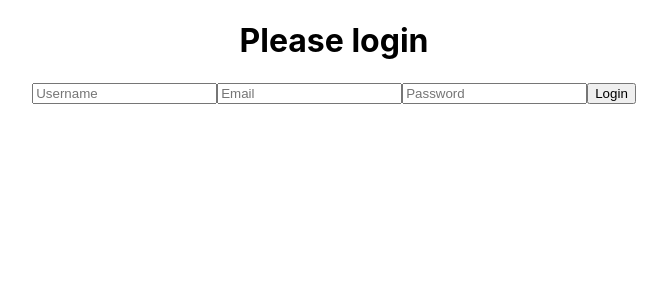
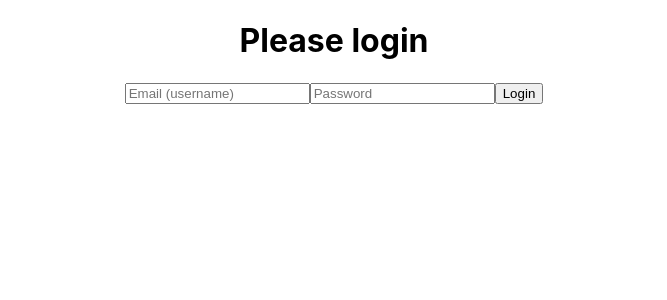
Before and after one commit to weightlifting-journal-13/frontend, a React (Create React App) app in the folder weightlifting/: page / in a window 1280 px wide. Shown: the top 300 px of the page, without its empty margins (306-973 px from the left). Built offline with nearby package versions, Linux system fonts and the light colour scheme.

Commit message:
added render props for Login, CreatePlan, MyPlans

```diff
--- a/weightlifting/src/App.js
+++ b/weightlifting/src/App.js
@@ -11,10 +11,17 @@ import './App.css';
 function App() {
   return (
     <div className="App">
-      <Route exact path='/' component={Login} />
+      {/* <Route exact path='/' component={Login} /> */}
+      <Route
+        exact path='/'
+        render={props => <Login {...props} />} />
       <PrivateRoute  exact path='/Dashboard' component={Dashboard}/>
-      <Route exact path='/CreatePlan' component={CreatePlan} />
-      <Route exact path='/MyPlans' component={MyPlans} />
+      <Route
+        exact path='/CreatePlan'
+        render={props => <CreatePlan {...props} />} />
+      <Route
+        exact path='/MyPlans'
+        render={props => <MyPlans {...props} />} />
     </div>
   );
 }
--- a/weightlifting/src/components/Login.js
+++ b/weightlifting/src/components/Login.js
@@ -1,47 +1,71 @@
-import React from 'react';
+import React, { useState } from 'react';
 import { axiosWithAuth } from '../utils/axiosWithAuth';
 
 
-const Login = () => {
+const Login = (props) => {
     // make post request to receive token from api
     //handle the token, navigate to 'Dashboard' component page
 
-
     //setup useState to store inital state/data
-
+    const [credentials, setCredentials] = useState({
+        username: '',
+        password: '',
+        id: Date.now()
+    })
 
     //handleInputChanges
-
+    const handleInputChanges = (e) => {
+        setCredentials({
+            ...credentials,
+            [e.target.name]: e.target.value
+        })
+        console.log(credentials)
+    }
 
     //handleLoginSubmit
     //use axiosWithAuth --> all done inside handleLoginSubmit
     //successful post --> props.history.push('/Dashboard')
+    const handleLoginSubmit = (e) => {
+        e.preventDefault();
 
+        //axiosWithAuth to login
+        axiosWithAuth()
+            .post('/login', credentials)
+            .then(response => {
+                console.log(response)
+                localStorage.setItem('token', response)
+
+                //reset values back to empty strings
+                setCredentials({
+                    username: '',
+                    password: ''
+                })
+
+                //automatically redirect from Login to --> Dashboard
+                props.history.push('/Dashboard')
+            })
+            .catch(error => {
+                console.log('Sorry, login credentials not valid.', error)
+            })
+    }
 
     return (
         <div>
             <h1>Please login</h1>
-            <form>
+            <form onSubmit={handleLoginSubmit}>
                 <input
                     type='text'
                     name='username'
-                    placeholder='Username'
-                //value={}
-                //onChange={}
-                />
-                <input
-                    type='email'
-                    name='email'
-                    placeholder='Email'
-                //value={}
-                //onChange={}
+                    placeholder='Email (username)'
+                    value={credentials.username}
+                    onChange={handleInputChanges}
                 />
                 <input
                     type='password'
                     name='password'
                     placeholder='Password'
-                //value={}
-                //onChange={}
+                    value={credentials.password}
+                    onChange={handleInputChanges}
                 />
                 <button type='submit'>Login</button>
             </form>
```
